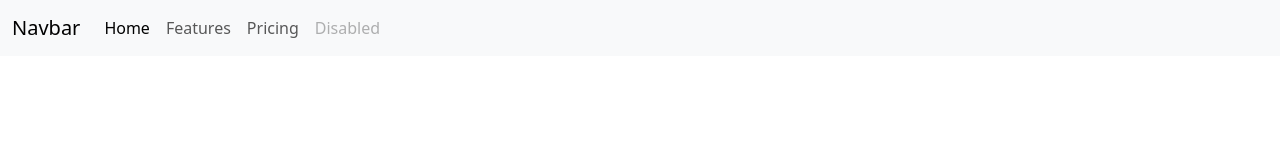
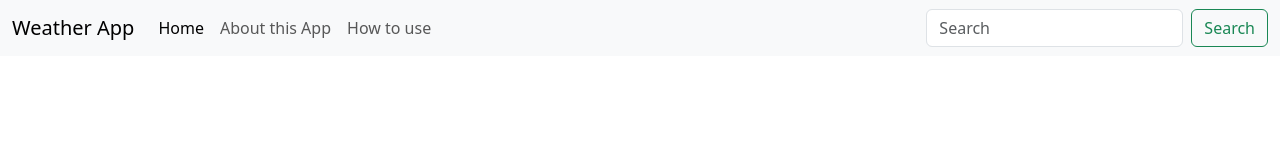
Before and after one commit to akshitchowdhury/weather_app, a plain HTML site: page Weather app/index.html in a window 1280 px wide. Drawn offline with nearby package versions, Linux system fonts and the light colour scheme; no server answers.

Commit message:
Add files via upload

```diff
--- a/Weather app/index.html
+++ b/Weather app/index.html
@@ -11,7 +11,7 @@
 
     <nav class="navbar navbar-expand-lg bg-body-tertiary">
       <div class="container-fluid">
-        <a class="navbar-brand" href="#">Navbar</a>
+        <a class="navbar-brand" href="#">Weather App</a>
         <button class="navbar-toggler" type="button" data-bs-toggle="collapse" data-bs-target="#navbarNav" aria-controls="navbarNav" aria-expanded="false" aria-label="Toggle navigation">
           <span class="navbar-toggler-icon"></span>
         </button>
@@ -21,16 +21,19 @@
               <a class="nav-link active" aria-current="page" href="#">Home</a>
             </li>
             <li class="nav-item">
-              <a class="nav-link" href="#">Features</a>
+              <a class="nav-link" href="#">About this App</a>
             </li>
             <li class="nav-item">
-              <a class="nav-link" href="#">Pricing</a>
+              <a class="nav-link" href="#">How to use</a>
             </li>
-            <li class="nav-item">
-              <a class="nav-link disabled">Disabled</a>
-            </li>
+
           </ul>
+
         </div>
+        <form class="d-flex" role="search">
+          <input class="form-control me-2" type="search" placeholder="Search" aria-label="Search">
+          <button class="btn btn-outline-success" type="submit">Search</button>
+        </form>
       </div>
     </nav>
     <script src="https://cdn.jsdelivr.net/npm/bootstrap@5.3.0/dist/js/bootstrap.bundle.min.js" integrity="sha384-geWF76RCwLtnZ8qwWowPQNguL3RmwHVBC9FhGdlKrxdiJJigb/j/68SIy3Te4Bkz" crossorigin="anonymous"></script>
```
